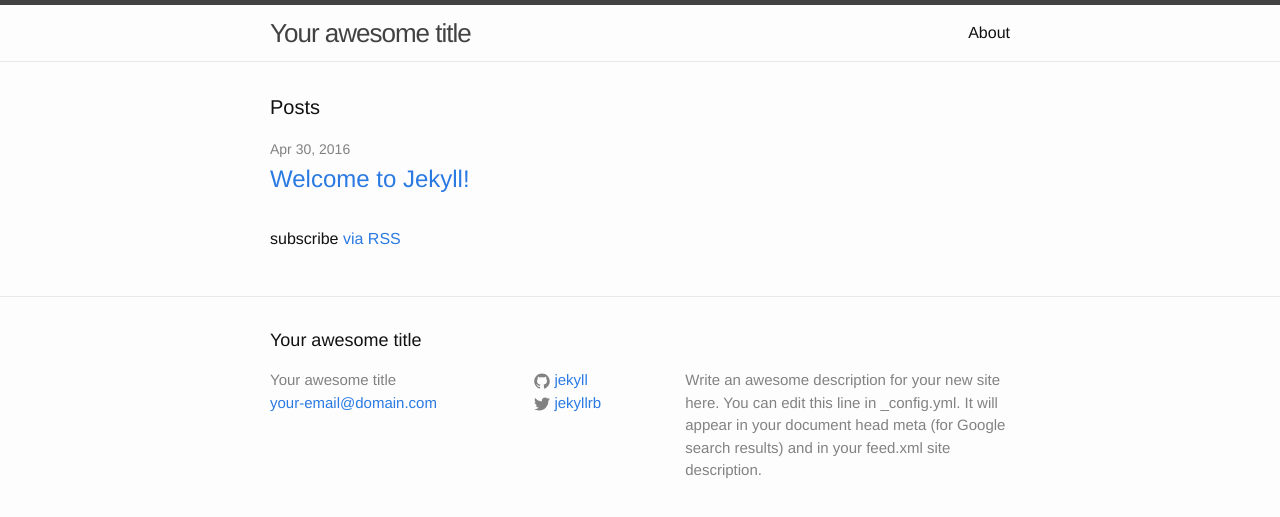
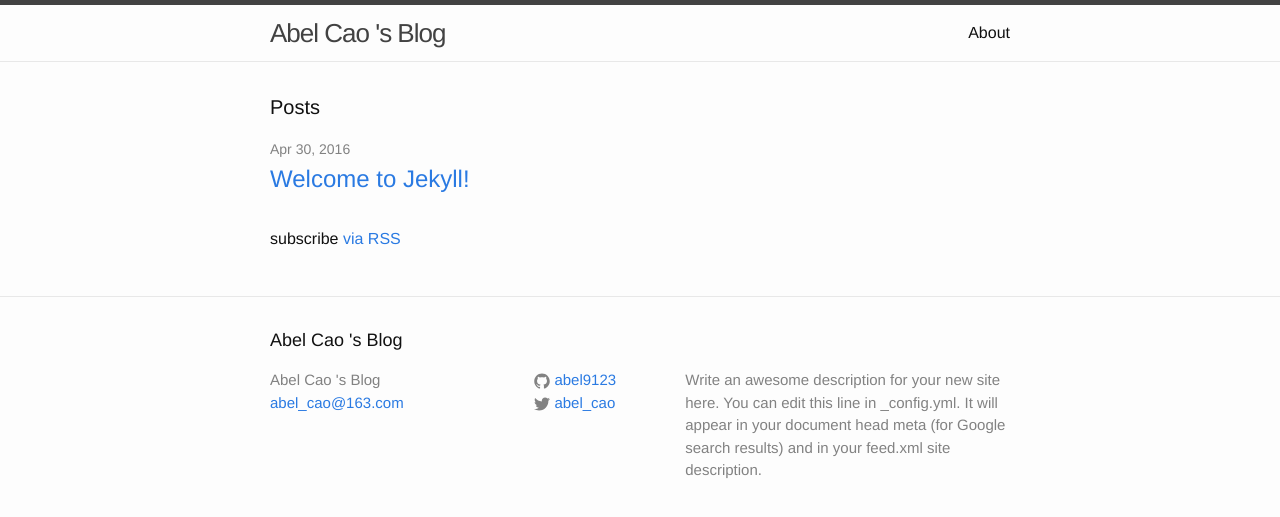
Before and after one commit to abel9123/abel9123.github.io, a Jekyll site: the page built from index.html, in a window 1280 px wide. Shown: the top 517 px of the page. Built offline with Jekyll 4.4.1, drawn with Linux system fonts in a browser that asks for light colours.

Commit message:
modified:   _config.yml

```diff
--- a/_config.yml
+++ b/_config.yml
@@ -6,16 +6,16 @@
 # 'jekyll serve'. If you change this file, please restart the server process.
 
 # Site settings
-title: Your awesome title
-email: your-email@domain.com
+title: Abel Cao 's Blog
+email: abel_cao@163.com
 description: > # this means to ignore newlines until "baseurl:"
   Write an awesome description for your new site here. You can edit this
   line in _config.yml. It will appear in your document head meta (for
   Google search results) and in your feed.xml site description.
 baseurl: "" # the subpath of your site, e.g. /blog
-url: "http://yourdomain.com" # the base hostname & protocol for your site
-twitter_username: jekyllrb
-github_username:  jekyll
+url: "http://abel9123.github.io" # the base hostname & protocol for your site
+twitter_username: abel_cao
+github_username:  abel9123
 
 # Build settings
 markdown: kramdown
```
